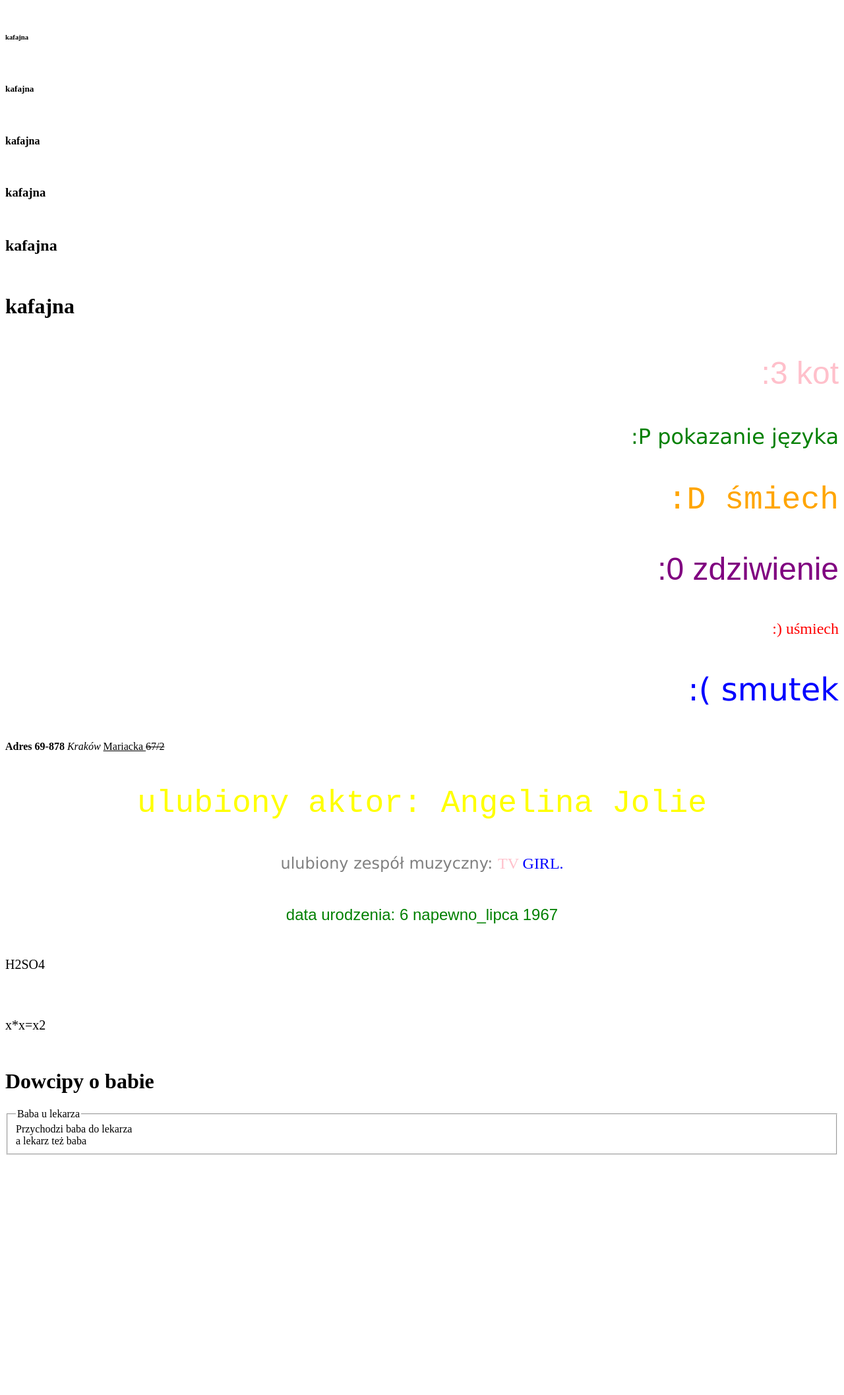
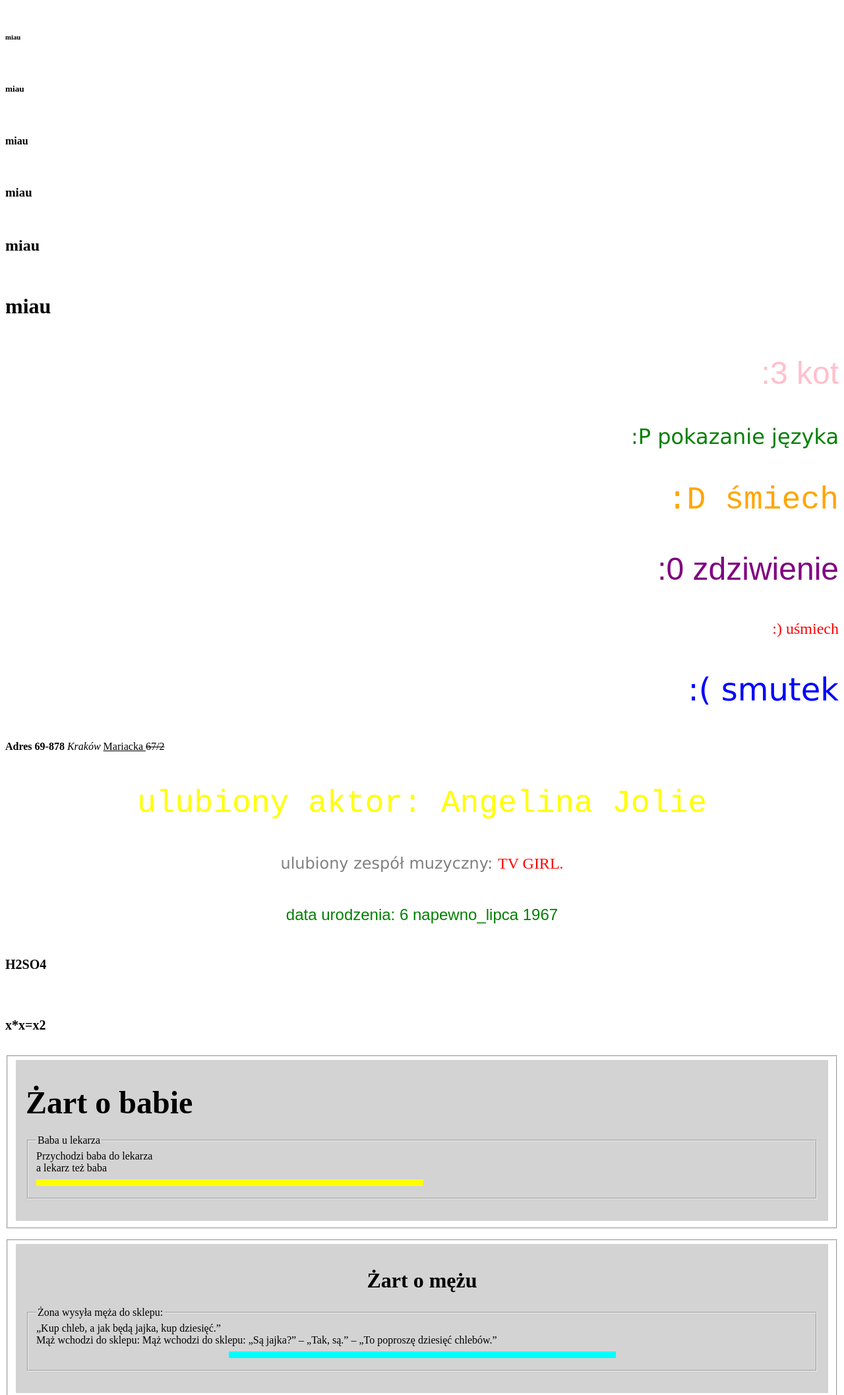
Before and after one commit to nikamiau/miau, a plain HTML site: page index.html in a window 1280 px wide. Shown: the part 520-2635 px from the top of the page at 66% size. Before the commit the page ends 2297 px from the top, so only its background shows below. Drawn offline with Linux system fonts and the light colour scheme.

Commit message:
Add files via upload

```diff
--- a/index.html
+++ b/index.html
@@ -4,12 +4,17 @@
      <head>
              <meta charset="utf-8">
 <meta http-equiv="content-type" content="text/html; charset=utf-8" />
+
 <meta name="description" content="mega sigma fajne." />
+
 <meta name="generator" content="Visual web developer" />
+
 <meta name="keywords" content="sigma, 67, fajne, uwu" />
+
 <meta http-equiv="content-language" content="pl" />
-<meta name="author" content="kafajna" />
-             <title> kafajna 1 k/p </title>
+
+<meta name="author" content="miau" />
+             <title> nika 1 k/p </title>
      </head>
     <body>
  <p align="right"> <font color="red" size="7" face="Arial"> nika </font> </p> <br>
@@ -19,12 +24,14 @@
  <p align="right"> <font color="red" size="3" face="Arial"> nika </font> </p> <br>
  <p align="right"> <font color="red" size="2" face="Arial"> nika </font> </p> <br>
  <p align="right"> <font color="red" size="1" face="Arial"> nika </font> </p> <br>
-<h6>  kafajna </h6><br>
-<h5>  kafajna </h5><br>
-<h4>  kafajna </h4><br>
-<h3>  kafajna </h3><br>
-<h2>  kafajna </h2><br>
-<h1>  kafajna </h1><br>
+
+<h6>  miau </h6><br>
+<h5>  miau </h5><br>
+<h4>  miau </h4><br>
+<h3>  miau </h3><br>
+<h2>  miau </h2><br>
+<h1>  miau </h1><br>
+
 <p align="right"> <font color="pink" size="10" face="Arial"> :3 kot </font> </p> <br>
 <p align="right"> <font color="green" size="6" face="Verdana"> :P pokazanie języka </font> </p> <br>
 <p align="right"> <font color="orange" size="8" face="Courier New"> :D śmiech </font> </p> <br>
@@ -32,19 +39,56 @@
 <p align="right"> <font color="red" size="5" face="Times New Roman"> :) uśmiech </font> </p> <br>
 <p align="right"> <font color="blue" size="7" face="Verdana"> :( smutek </font> </p> <br>
 
+
 <p align="left"> <b> Adres 69-878 </b> <i> Kraków </i> <u> Mariacka </u> <strike> 67/2 </strike> </p> <br>
+
 <center> <p> <font color="yellow" size="7" face="Courier New"> ulubiony aktor: Angelina Jolie </font> </p> </center> <br>
-<center> <p> <font color="gray" size="5" face="Verdana"> ulubiony zespół muzyczny: </font> <font color="pink" size="5" face:"Times New Roman"> TV </font> <font color="blue" size="5" face:"Times New Roman"> GIRL. </font> </p> </center> <br>
+
+<center> <p> <font color="gray" size="5" face="Verdana"> ulubiony zespół muzyczny: </font> <font color="red" size="5" face:"Times New Roman"> TV GIRL. </font> </p> </center> <br>
+
 <center> <p> <font color="green" size="5" face="Arial"> data urodzenia: 6 napewno_lipca 1967 </font> </p> </center> <br>
-<p align="left"> <font size="5"> <sup> H2SO4 </sup> </font> </p> <br>
-<p align="left"> <font size="5"> <sub> x*x=x2 </sub> </font> </p> <br>
 
-<h1 align=left >Dowcipy o babie</h1>
+<p align="left"> <font size="5"> <sup> <b> H2SO4 </b> </sup> </font> </p> <br>
 
-<fieldset> <legend>Baba u lekarza</legend> Przychodzi baba do lekarza <br> a lekarz też baba </fieldset> <br>
-
-<!- kafajna nika 1k/p->
+<p align="left"> <font size="5"> <sub> <b> x*x=x2 </b> </sub> </font> </p> <br>
 
 
-     </body>
+
+
+<fieldset> <div style="background-color: lightgray; padding: 15px;">
+<p>
+ <h1 align=left> <font size="7"> Żart o babie </font> </h1>
+<fieldset> <legend>Baba u lekarza</legend> Przychodzi baba do lekarza <br> a lekarz też baba <HR SIZE=10 WIDTH=50% ALIGN=LEFT COLOR=yellow> </fieldset> <br> </fieldset>
+    </p>
+</div>
+
+
+<!- miau nika 1k/p->
+
+<fieldset> <div style="background-color: lightgray; padding: 15px;">
+<p>
+<h1 align=center> <font size="6"> Żart o mężu </font> </h1>
+<fieldset> <legend> Żona wysyła męża do sklepu: </legend> „Kup chleb, a jak będą jajka, kup dziesięć.” <br> Mąż wchodzi do sklepu: Mąż wchodzi do sklepu: „Są jajka?” – „Tak, są.” – „To poproszę dziesięć chlebów.” <HR SIZE=10 WIDTH=50% ALIGN=CENTER COLOR=cyan> </fieldset> <br> </fieldset
+</p>
+</div>
+
+
+<!- miau nika 1k/p->
+
+<fieldset> <div style="background-color: lightgray; padding: 15px;">
+<p>
+<h1 align=right> <font size="5"> Żart o kelnerze </font> </h1>
+<fieldset> <legend> Klient w restauracji woła kelnera: </legend> „Panie kelner! W mojej zupie pływa mucha!” <br> Kelner podchodzi, przygląda się uważnie i mówi: „Cóż za wzrok! A ile pan dopłaci za wkładkę mięsną?” <HR SIZE=10 WIDTH=50% ALIGN=right COLOR=purple> </fieldset> <br>
+
+<p> <b> nazwisko ucznia&nbsp;&nbsp;&nbsp;&nbsp;&nbsp;&nbsp;&nbsp;&nbsp;&nbsp;&nbsp; imię ucznia </b> </p> <br>
+<p> Miau&nbsp;&nbsp;&nbsp;&nbsp;&nbsp;&nbsp;&nbsp;&nbsp;&nbsp;&nbsp;&nbsp;&nbsp;&nbsp;&nbsp;&nbsp;&nbsp;&nbsp;&nbsp;&nbsp;&nbsp;&nbsp;&nbsp;&nbsp;&nbsp;&nbsp;&nbsp; Nika </p> <br>
+&amp; &amp; &amp; &amp; &amp; &amp; &amp;
+ </fieldset>
+</p>
+</div>
+
+<!- miau nika 1k/p->
+
+
+      </body>
   </html>
```
